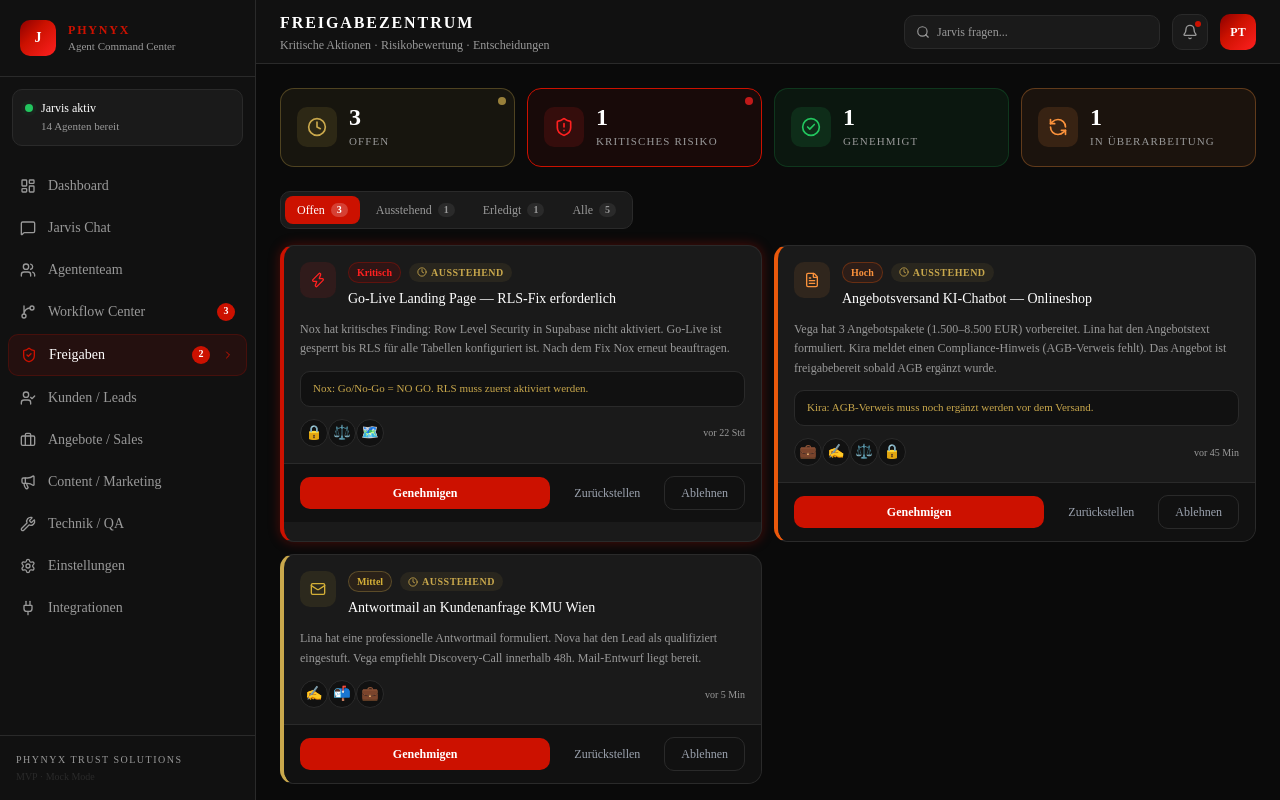
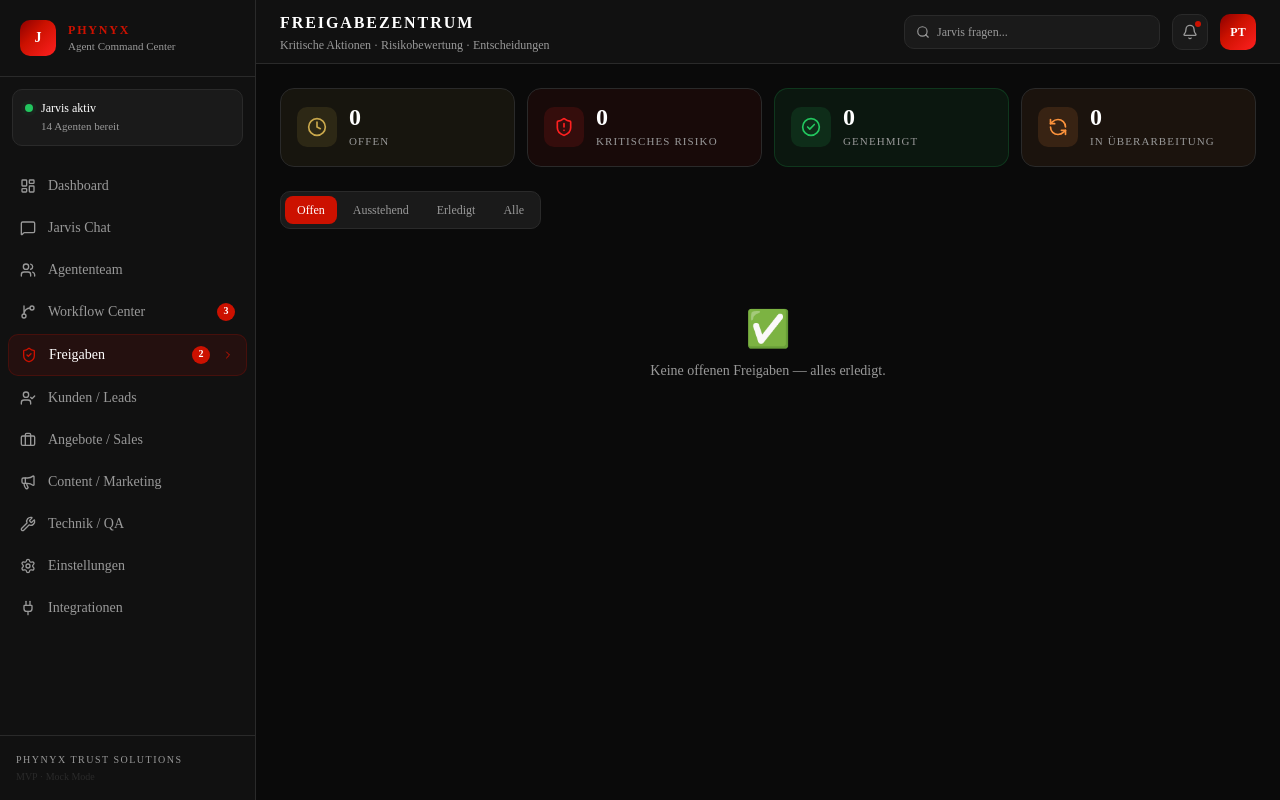
Before and after one commit to phynyx1980/Phynyx-Agent-Cockpit, a Next.js app: page /approvals in a window 1280 px wide. Built offline with nearby package versions, Linux system fonts and the light colour scheme.

Commit message:
chore: auto-update 2026-06-01 14:13

```diff
--- a/src/app/approvals/page.tsx
+++ b/src/app/approvals/page.tsx
@@ -1,7 +1,6 @@
 import { AppShell } from "@/components/layout/AppShell";
 import { ApprovalStats } from "@/components/approvals/ApprovalStats";
 import { ApprovalList } from "@/components/approvals/ApprovalList";
-import { MOCK_APPROVALS } from "@/lib/mock-data/approvals";
 
 export default function ApprovalsPage() {
   return (
@@ -10,8 +9,8 @@ export default function ApprovalsPage() {
       subtitle="Kritische Aktionen · Risikobewertung · Entscheidungen"
     >
       <div className="space-y-6">
-        <ApprovalStats approvals={MOCK_APPROVALS} />
-        <ApprovalList approvals={MOCK_APPROVALS} />
+        <ApprovalStats approvals={[]} />
+        <ApprovalList approvals={[]} />
       </div>
     </AppShell>
   );
```
